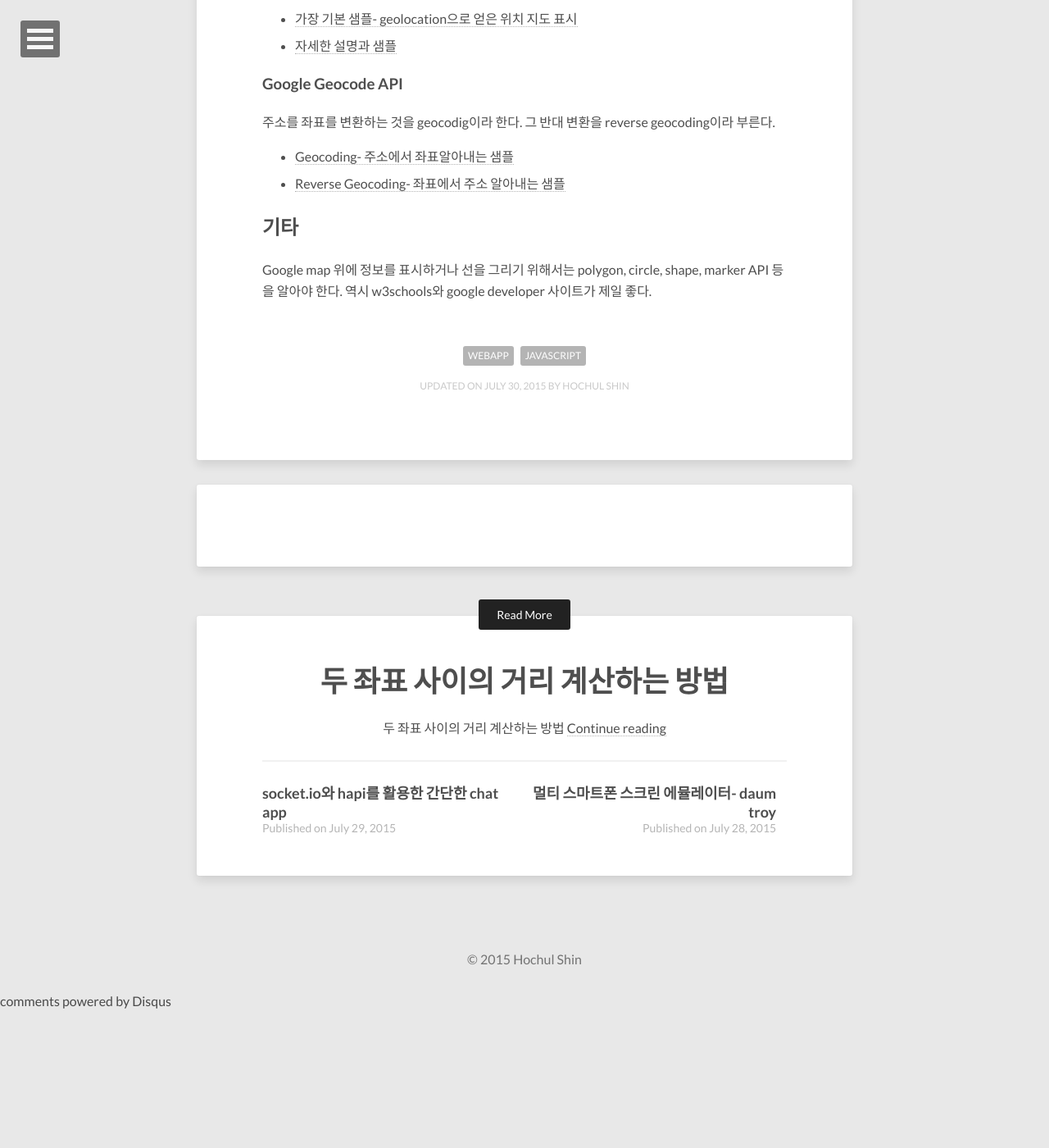
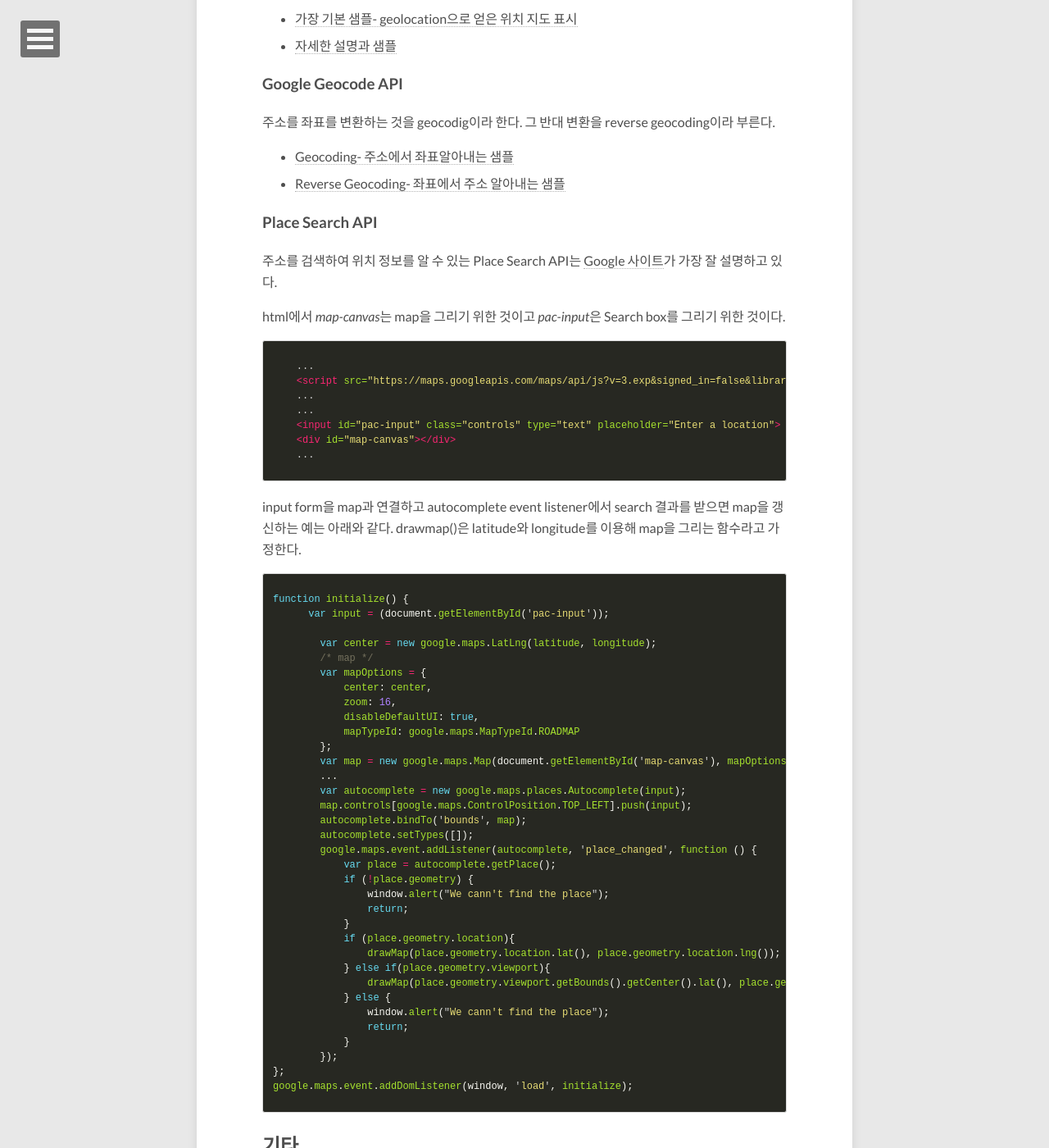
Before and after one commit to dakoo/dakoo.github.io, a Jekyll site: the page built from _posts/2015-07-30-geolocation-and-googlemapapi.md, in a window 1280 px wide and 1400 px high, scrolled down 1145 px. Shown: the whole window at 82% size. Built offline with Jekyll 4.4.1, drawn with Linux system fonts in a browser that asks for light colours; nearby versions of some CDN libraries; comment, search, counter and statistics services are not loaded; before the commit the page ends 2375 px from its top, so only the background shows below that; some of the changed text lies outside the part shown.

Commit message:
Update 2015-07-30-geolocation-and-googlemapapi.md

```diff
--- a/_posts/2015-07-30-geolocation-and-googlemapapi.md
+++ b/_posts/2015-07-30-geolocation-and-googlemapapi.md
@@ -2,7 +2,7 @@
 layout: post
 title: Geolocation API와 Google map API
 description: Geolocation API와 Google map API 예제들
-modified: 2015-07-30
+modified: 2015-08-01
 tags: [webapp, javascript]
 image:
   feature: abstract-10.png
@@ -40,6 +40,60 @@ Google Map API를 사용하기 위해서는 API_KEY를 획득해야 한다. 대
 - [Geocoding- 주소에서 좌표알아내는 샘플](https://developers.google.com/maps/documentation/javascript/examples/geocoding-simple)
 - [Reverse Geocoding- 좌표에서 주소 알아내는 샘플](https://developers.google.com/maps/documentation/javascript/examples/geocoding-reverse)
 
+### Place Search API
+
+주소를 검색하여 위치 정보를 알 수 있는 Place Search API는 [Google 사이트](https://developers.google.com/maps/documentation/javascript/examples/places-autocomplete)가 가장 잘 설명하고 있다.
+
+html에서 *map-canvas*는 map을 그리기 위한 것이고 *pac-input*은 Search box를 그리기 위한 것이다.
+{% highlight html %}
+    ...
+    <script src="https://maps.googleapis.com/maps/api/js?v=3.exp&signed_in=false&libraries=places"></script>
+    ...
+    ...
+    <input id="pac-input" class="controls" type="text" placeholder="Enter a location">
+    <div id="map-canvas"></div>
+    ...
+{% endhighlight %}
+
+input form을 map과 연결하고 autocomplete event listener에서 search 결과를 받으면 map을 갱신하는 예는 아래와 같다. drawmap()은 latitude와 longitude를 이용해 map을 그리는 함수라고 가정한다.
+{% highlight javascript %}
+function initialize() {
+      var input = (document.getElementById('pac-input'));
+
+        var center = new google.maps.LatLng(latitude, longitude);
+        /* map */
+        var mapOptions = {
+            center: center,
+            zoom: 16,
+            disableDefaultUI: true,
+            mapTypeId: google.maps.MapTypeId.ROADMAP
+        };
+        var map = new google.maps.Map(document.getElementById('map-canvas'), mapOptions);
+        ...
+        var autocomplete = new google.maps.places.Autocomplete(input);
+        map.controls[google.maps.ControlPosition.TOP_LEFT].push(input);
+        autocomplete.bindTo('bounds', map);
+        autocomplete.setTypes([]);
+        google.maps.event.addListener(autocomplete, 'place_changed', function () {
+            var place = autocomplete.getPlace();
+            if (!place.geometry) {
+                window.alert("We cann't find the place");
+                return;
+            }
+            if (place.geometry.location){
+                drawMap(place.geometry.location.lat(), place.geometry.location.lng()); //map 갱신
+            } else if(place.geometry.viewport){
+                drawMap(place.geometry.viewport.getBounds().getCenter().lat(), place.geometry.viewport.getBounds().getCenter().lng());//map 갱신
+            } else {
+                window.alert("We cann't find the place");
+                return;
+            }
+        });
+};
+google.maps.event.addDomListener(window, 'load', initialize);
+{% endhighlight %}
+
+
 ## 기타
 
 Google map 위에 정보를 표시하거나 선을 그리기 위해서는 polygon, circle, shape, marker API 등을 알아야 한다. 역시 w3schools와 google developer 사이트가 제일 좋다.
```
